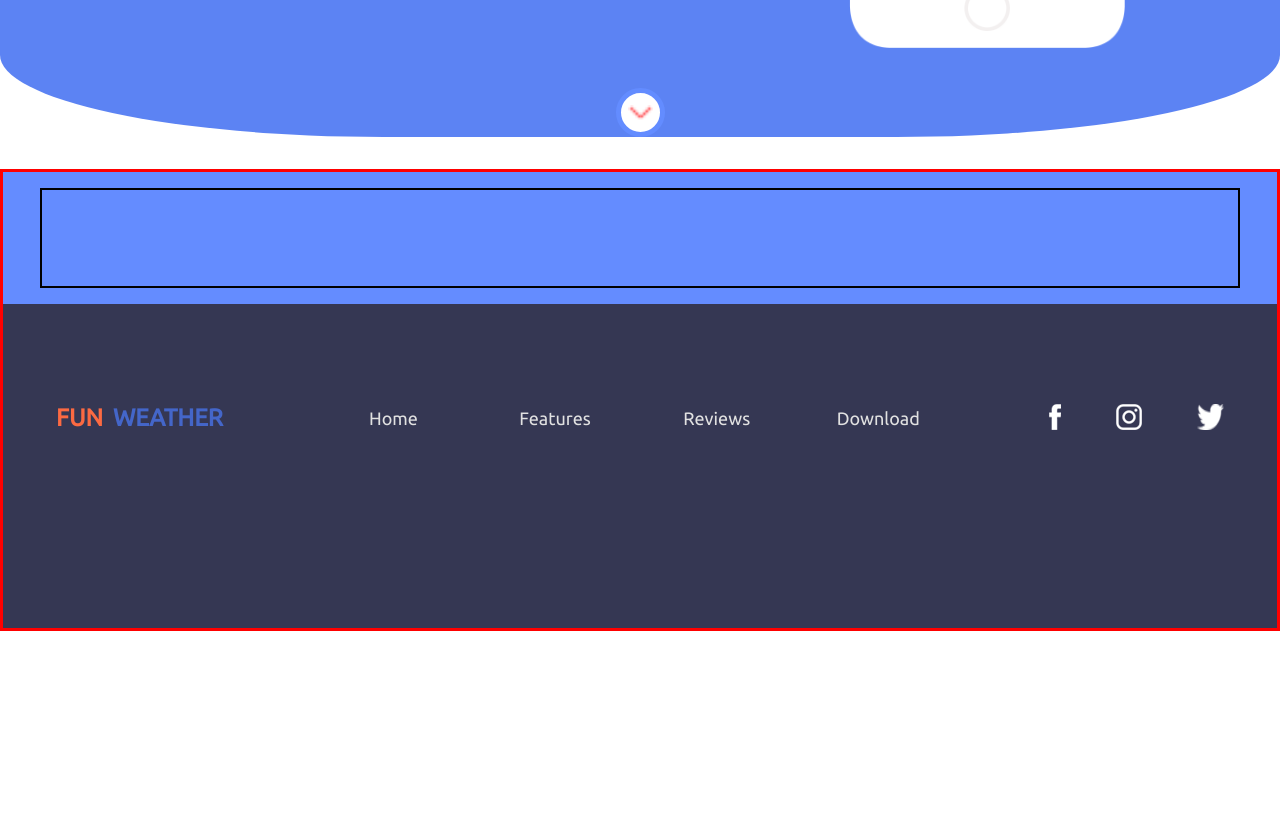
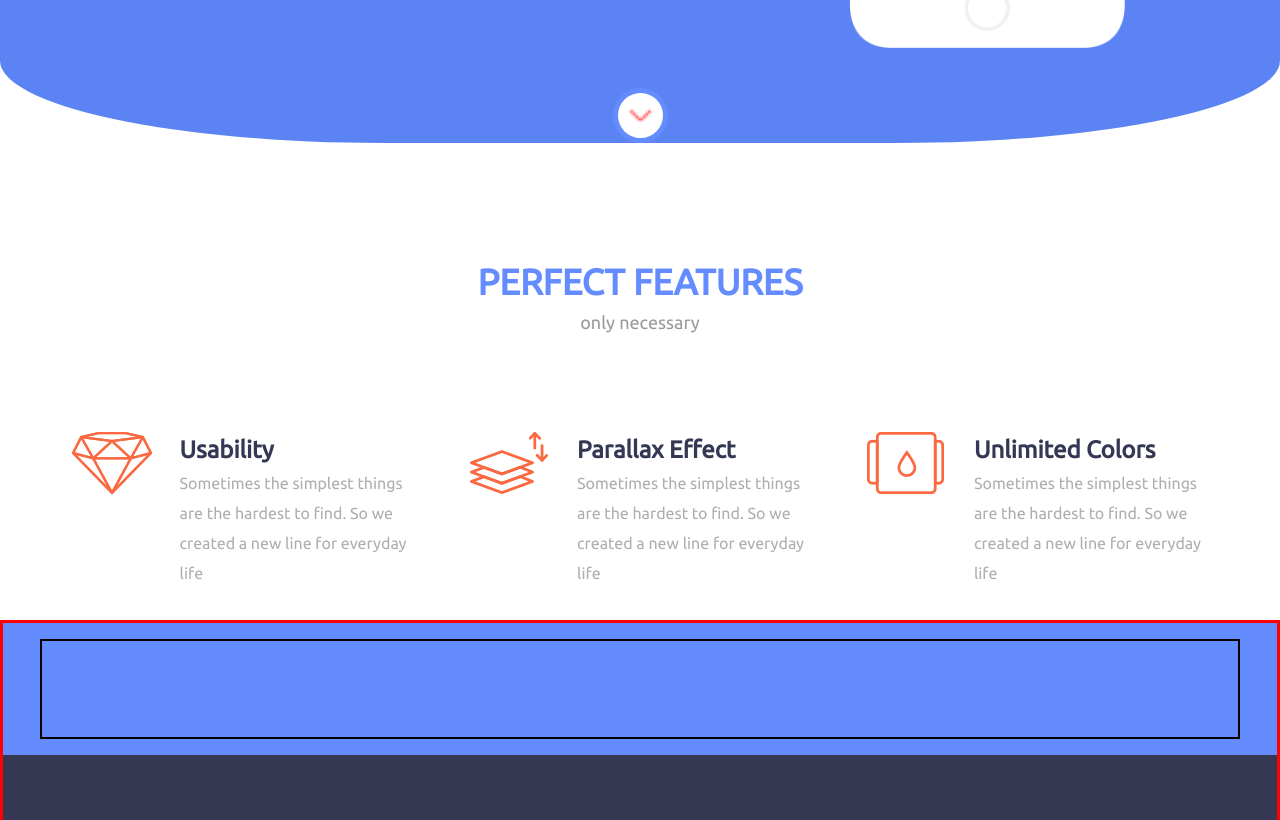
Before and after one commit to AsserElfeki/Weather-App-landing-page, a plain HTML site: page index.html in a window 1280 px wide. Shown: the part 683-1503 px from the top of the page. Before the commit the page ends 1314 px from the top, so only its background shows below. Drawn offline with Linux system fonts and the light colour scheme.

Commit message:
features section - all dimensions

```diff
--- a/css/feautures.css
+++ b/css/feautures.css
@@ -0,0 +1,68 @@
+/* general wrapper for all content between header & footer */
+.content-wrapper {
+  max-width: 1200px;
+  margin: 0 auto;
+  /* border: 2px solid black; */
+  padding: 5em 1em 1em 1em;
+}
+
+.features-title {
+  font-size: 36px;
+  color: #648cff;
+  font-weight: 700;
+  text-align: center;
+  text-transform: uppercase;
+}
+.features-sub {
+  font-size: 18px;
+  color: #999999;
+  font-weight: 400;
+  text-align: center;
+}
+.features {
+  display: flex;
+  flex-flow: row wrap;
+  margin: 0 auto;
+  /* border:4px solid green; */
+  justify-content: space-between;
+  gap:2%;
+  margin-top: 5em;
+}
+.feature {
+  display: flex;
+  flex-flow: row nowrap;
+  align-items: flex-start;
+  margin: 1em;
+  gap:10%;
+  /* border: 3px solid green; */
+}
+.feature picture {
+  flex-basis: 30%;
+  /* border: 5px solid black; */
+}
+.feature-article {
+  flex-basis: 70%;
+  /* border: 2px solid red; */
+}
+.feature-article h3 {
+  text-transform: capitalize;
+  font-size: 24px;
+  line-height: 36px;
+  color: #353854;
+  font-weight: 700;
+}
+.feature-article p {
+  font-size: 16px;
+  line-height: 30px;
+  color: #aeaeae;
+  font-weight: 400;
+}
+
+@media (min-width:800px){
+    .features{
+        flex-wrap: nowrap;
+    }
+    .feature{
+        gap:2%;
+    }
+}
--- a/css/welcome-section.css
+++ b/css/welcome-section.css
@@ -191,9 +191,9 @@
   color: #4466c9;
 }
 .scroll-button {
-  width: 49px;
-  height: 49px;
-  border-radius: 25px;
+  width: 55px;
+  height: 55px;
+  border-radius: 50%;
   margin: 2em auto;
   display: flex;
   justify-content: center;
--- a/index.html
+++ b/index.html
@@ -70,7 +70,52 @@
     </div>
 
     <div class="content-wrapper">
-
+        <h3 class="features-title">perfect features</h3>
+                <p class="features-sub">only necessary</p>
+        <div class="features">
+            <div class="feature">
+                <picture>
+                    <img src="./img/icon4.png" alt="logo for usabilty" class="feature-img">
+                </picture>
+                <article class="feature-article">
+                    <h3>
+                        usability
+                    </h3>
+                    <p>
+                        Sometimes the simplest things are the hardest to find. So we created a new line for everyday
+                        life
+                    </p>
+                </article>
+            </div>
+            <div class="feature">
+                <picture>
+                    <img src="./img/icon5.png" alt="logo for parallelism " class="feature-img">
+                </picture>
+                <article class="feature-article">
+                    <h3>
+                        Parallax effect
+                    </h3>
+                    <p>
+                        Sometimes the simplest things are the hardest to find. So we created a new line for everyday
+                        life
+                    </p>
+                </article>
+            </div>
+            <div class="feature">
+                <picture>
+                    <img src="./img/icon6.png" alt="logo for colors" class="feature-img">
+                </picture>
+                <article class="feature-article">
+                    <h3>
+                        unlimited colors
+                    </h3>
+                    <p>
+                        Sometimes the simplest things are the hardest to find. So we created a new line for everyday
+                        life
+                    </p>
+                </article>
+            </div>
+        </div>
     </div>
 
     <div class="last-section-wrapper">
```
Also changed, not shown: 1 other file.
